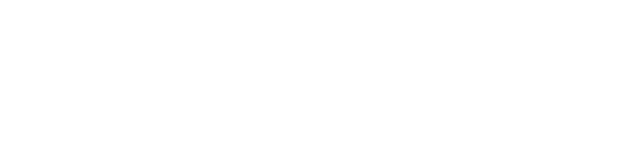
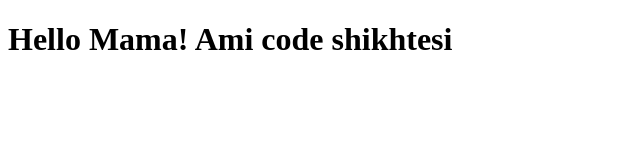
Before and after one commit to IstiakIqbal/first_repo, a plain HTML site: page index.html in a window 1280 px wide. Shown: the whole page, without its empty margins (0-640 px from the left). Drawn offline with Linux system fonts and the light colour scheme.

Commit message:
Header updated

```diff
--- a/index.html
+++ b/index.html
@@ -6,6 +6,6 @@
     <title>Exploring Github</title>
 </head>
 <body>
-
+    <h1>Hello Mama! Ami code shikhtesi</h1>
 </body>
 </html>
```
